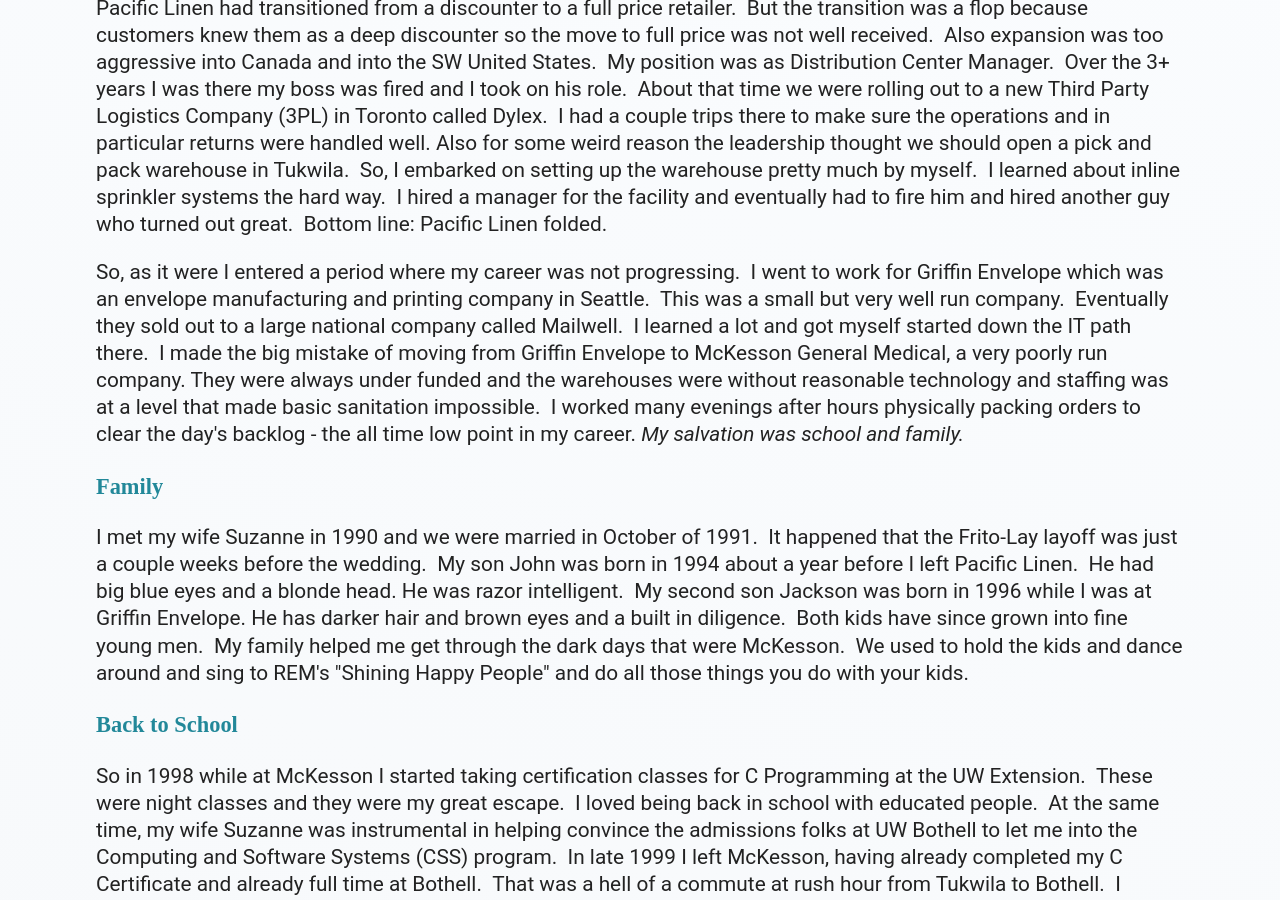
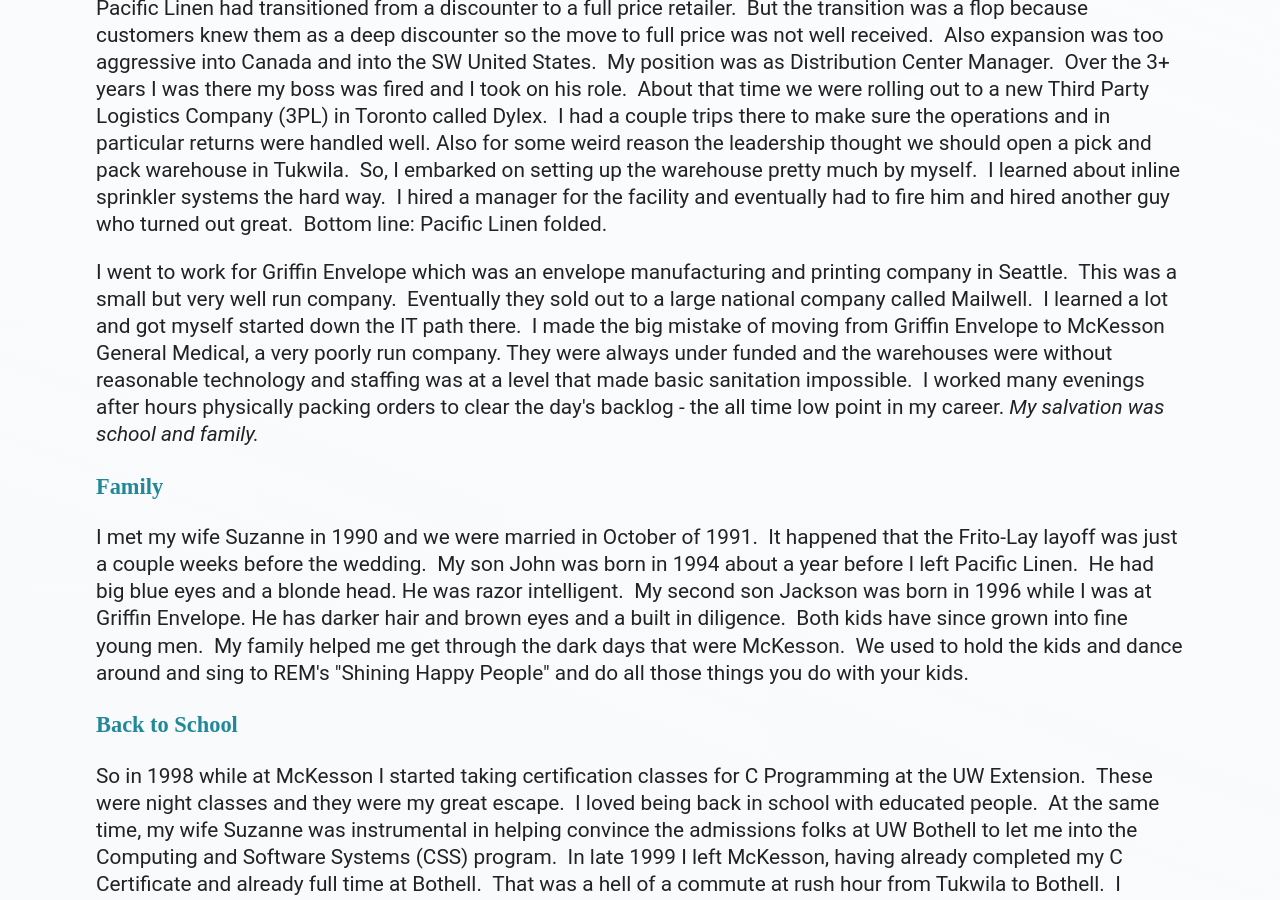
Before and after one commit to mo4dawg/mo4dawg.github.io, a Jekyll site: the page built from about/index.html, in a window 1280 px wide and 900 px high, scrolled down 1445 px. Built offline with Jekyll 4.4.1, drawn with Linux system fonts in a browser that asks for light colours.

Commit message:
Update index.html

```diff
--- a/about/index.html
+++ b/about/index.html
@@ -23,7 +23,7 @@
 <p>After nearly four years I switched jobs, still in Portland, to Frito-Lay. &nbsp;The Regional Northwest Headquarters were there. &nbsp;I was brought in to train and eventually move to an open position in the Seattle area as a Facilities Operations Manager. &nbsp;The first six weeks were tough. &nbsp;All employees were initiated by running routes - you know, those Frito Lay step vans. &nbsp;Well the first thing I learned was how early those guys got going, and the next thing I learned was that boxes of chips were surprisingly heavy. &nbsp;I have total respect for what they do.  &nbsp;Also, they are salespersons first and delivery drivers second.&nbsp; If you went to an interview and wanted to be a driver you were out. &nbsp;But if you said you wanted to be a salesperson, you were in.</p>
 <p>After training I went to Seattle and took over the Everett DC facility and drop locations in places like Bellingham, Mount Vernon, and Wenatchee and eventually was given the Redmond DC facility as well.&nbsp; Later I was also given the Auburn DC so at that point I had all of Western Washington operations.&nbsp; It was a big job for a twenty something dude but I loved it.  &nbsp;Travel became a bit over the top though.  Frito-Lay had a McKinsey study and laid off 1,800 people including me in 1991. &nbsp;I found a job Pacific Linen, an expanding domestics retailer with stores that had a small footprint.</p>
 <p>Pacific Linen had transitioned from a discounter to a full price retailer.&nbsp; But the transition was a flop because customers knew them as a deep discounter so the move to full price was not well received. &nbsp;Also expansion was too aggressive into Canada and into the SW United States.&nbsp; My position was as Distribution Center Manager. &nbsp;Over the 3+ years I was there my boss was fired and I took on his role.&nbsp; About that time we were rolling out to a new Third Party Logistics Company (3PL) in Toronto called Dylex. &nbsp;I had a couple trips there to make sure the operations and in particular returns were handled well.  Also for some weird reason the leadership thought we should open a pick and pack warehouse in Tukwila. &nbsp;So, I embarked on setting up the warehouse pretty much by myself.&nbsp; I learned about inline sprinkler systems the hard way. &nbsp;I hired a manager for the facility and eventually had to fire him and hired another guy who turned out great. &nbsp;Bottom line: Pacific Linen folded. </p>
-<p>So, as it were I entered a period where my career was not progressing.&nbsp; I went to work for Griffin Envelope which was an envelope manufacturing and printing company in Seattle.&nbsp; This was a small but very well run company.  &nbsp;Eventually they sold out to a large national company called Mailwell. &nbsp;I learned a lot and got myself started down the IT path there. &nbsp;I made the big mistake of moving from Griffin Envelope to McKesson General Medical, a very poorly run company.  They were always under funded and the warehouses were without reasonable technology and staffing was at a level that made basic sanitation impossible. &nbsp;I worked many evenings after hours physically packing orders to clear the day's backlog - the all time low point in my career.  <em>My salvation was school and family.</em> </p>
+<p>I went to work for Griffin Envelope which was an envelope manufacturing and printing company in Seattle.&nbsp; This was a small but very well run company.  &nbsp;Eventually they sold out to a large national company called Mailwell. &nbsp;I learned a lot and got myself started down the IT path there. &nbsp;I made the big mistake of moving from Griffin Envelope to McKesson General Medical, a very poorly run company.  They were always under funded and the warehouses were without reasonable technology and staffing was at a level that made basic sanitation impossible. &nbsp;I worked many evenings after hours physically packing orders to clear the day's backlog - the all time low point in my career.  <em>My salvation was school and family.</em> </p>
 <h3><a name="Family">Family</a></h3>
 <p>I met my wife Suzanne in 1990 and we were married in October of 1991. &nbsp;It happened that the Frito-Lay layoff was just a couple weeks before the wedding. &nbsp;My son John was born in 1994 about a year before I left Pacific Linen. &nbsp;He had big blue eyes and a blonde head.  He was razor intelligent. &nbsp;My second son Jackson was born in 1996 while I was at Griffin Envelope.  He has darker hair and brown eyes and a built in diligence. &nbsp;Both kids have since grown into fine young men. &nbsp;My family helped me get through the dark days that were McKesson. &nbsp;We used to hold the kids and dance around and sing to REM's "Shining Happy People" and do all those things you do with your kids.</p>
 <h3><a name="School">Back to School</a></h3>
```
